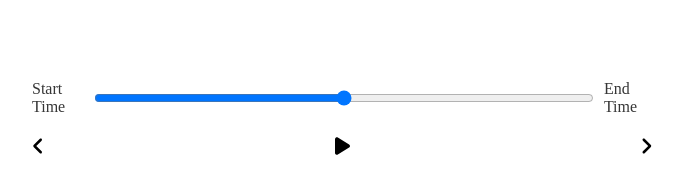
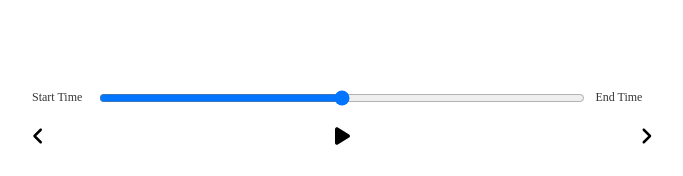
Before and after one commit to jdorta08/music-player, a React (Create React App) app: page / in a window 1280 px wide. Shown: the part 602-778 px from the top of the page, without its empty margins (298-981 px from the left). Built offline with nearby package versions, Linux system fonts and the light colour scheme.

Commit message:
play/pause icon change onclick

```diff
--- a/src/App.js
+++ b/src/App.js
@@ -12,6 +12,7 @@ function App() {
   const [songs, setSongs] = useState(data());
   const [currentSong, setCurrentSong] = useState(songs[0]);
   const [isPlaying, setIsPlaying] = useState(false);
+
   return (
     <div className="App">
       <Song currentSong={currentSong} />
--- a/src/components/Player.js
+++ b/src/components/Player.js
@@ -2,6 +2,7 @@ import React, { useRef } from "react";
 import { FontAwesomeIcon } from "@fortawesome/react-fontawesome";
 import {
   faPlay,
+  faPause,
   faAngleLeft,
   faAngleRight,
 } from "@fortawesome/free-solid-svg-icons";
@@ -19,12 +20,13 @@ const Player = ({ currentSong, isPlaying, setIsPlaying }) => {
       setIsPlaying(!isPlaying);
     }
   };
+
   return (
     <div className="player-container">
       <div className="time-control">
-        <p>Start Time</p>
+        <span>Start Time</span>
         <input type="range"></input>
-        <p>End Time</p>
+        <span>End Time</span>
       </div>
       <div className="player-control">
         <FontAwesomeIcon className="skip-back" size="2x" icon={faAngleLeft} />
@@ -32,7 +34,7 @@ const Player = ({ currentSong, isPlaying, setIsPlaying }) => {
           onClick={playSongHandler}
           className="play"
           size="2x"
-          icon={faPlay}
+          icon={isPlaying ? faPause : faPlay}
         />
         <FontAwesomeIcon
           className="skip-forward"
--- a/src/styles/_player.scss
+++ b/src/styles/_player.scss
@@ -5,3 +5,25 @@
   justify-content: center;
   align-items: center;
 }
+.time-control {
+  width: 50%;
+  display: flex;
+  input {
+    width: 100%;
+    padding: 1rem 2rem;
+  }
+  span {
+    padding: 1rem;
+    width: 15%;
+  }
+}
+.player-control {
+  width: 50%;
+  display: flex;
+  align-items: center;
+  justify-content: space-between;
+  padding: 1rem;
+  svg {
+    cursor: pointer;
+  }
+}
--- a/src/styles/_song.scss
+++ b/src/styles/_song.scss
@@ -12,24 +12,3 @@
     padding: 3rem 1rem 1rem 1rem;
   }
 }
-.time-control {
-  width: 50%;
-  display: flex;
-  input {
-    width: 100%;
-    padding: 1rem 2rem;
-  }
-  p {
-    padding: 1rem;
-  }
-}
-.player-control {
-  width: 50%;
-  display: flex;
-  align-items: center;
-  justify-content: space-between;
-  padding: 1rem;
-  svg {
-    cursor: pointer;
-  }
-}
--- a/src/styles/style.scss
+++ b/src/styles/style.scss
@@ -4,6 +4,7 @@
   --font-size-h3: 2rem;
   --font-size-h4: 2rem;
   --font-size-p: 1.6rem;
+  --font-size-span: 1.2rem;
   --font-color-dark: rgb(54, 54, 54);
 }
 * {
@@ -18,7 +19,8 @@ h1,
 h2,
 h3,
 h4,
-p {
+p,
+span {
   color: var(--font-color-dark);
 }
 h1 {
@@ -41,5 +43,9 @@ p {
   font-size: var(--font-size-p);
   font-weight: 400;
 }
+span {
+  font-size: var(--font-size-span);
+  font-weight: 400;
+}
 @import "./player";
 @import "./song";
```
